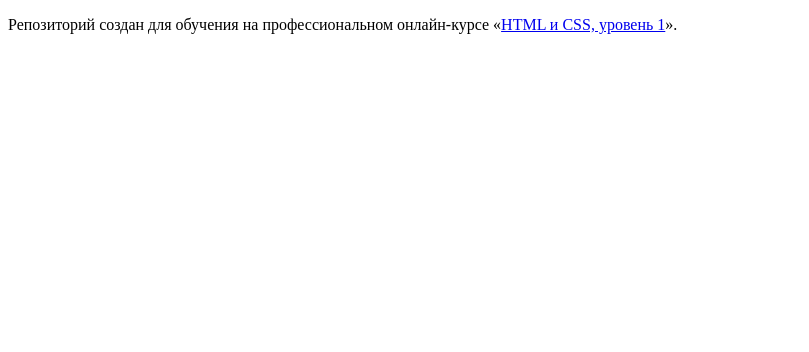
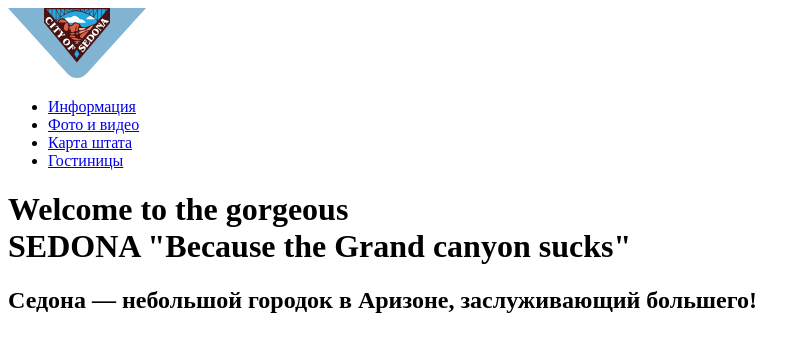
Before and after one commit to ZackZack22/1449247-sedona-28, a plain HTML site: page index.html in a window 1280 px wide. Shown: the whole page, without its empty margins (0-809 px from the left). Drawn offline with Linux system fonts and the light colour scheme.

Commit message:
Тест

```diff
--- a/index.html
+++ b/index.html
@@ -5,8 +5,29 @@
     <title>HTML Academy: Седона</title>
   </head>
   <body>
+  <header>
+      <a>
+      <img src="img/ZACK.svg" alt="Логотип туристического сайта «Седона»">
+    </a>
+    <nav>
+      <ul>
+      <li><a href="blank.html">Информация</a></li>
+      <li><a href="price.html">Фото и видео</a></li>
+      <li><a href="catalog.html">Карта штата</a></li>
+      <li><a href="blank.html">Гостиницы</a></li>
+        </ul>
+    </nav>
+  </header>
+  <main>
+    <h1>Welcome to the gorgeous <br>SEDONA  "Because the Grand canyon sucks"</h1>
 
-    <p>Репозиторий создан для обучения на профессиональном онлайн‑курсе «<a href="https://htmlacademy.ru/intensive/htmlcss">HTML и CSS, уровень 1</a>».</p>
+    <section>
+
+      <h2>Седона — небольшой городок в Аризоне, заслуживающий большего!</h2>
+
+    </section>
+
+  </main>
 
   </body>
 </html>
```
Also changed, not shown: img/ZACK.svg (added).
